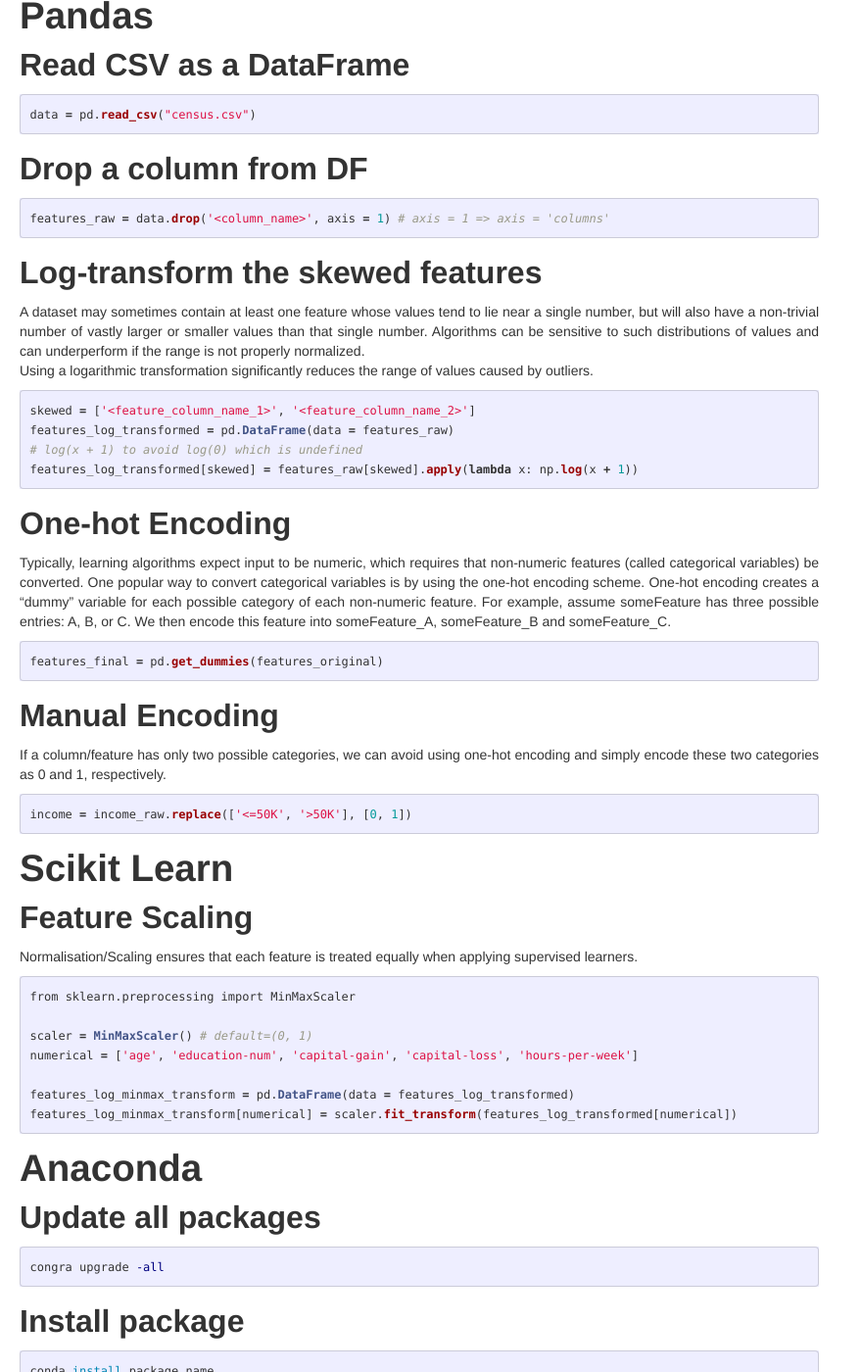
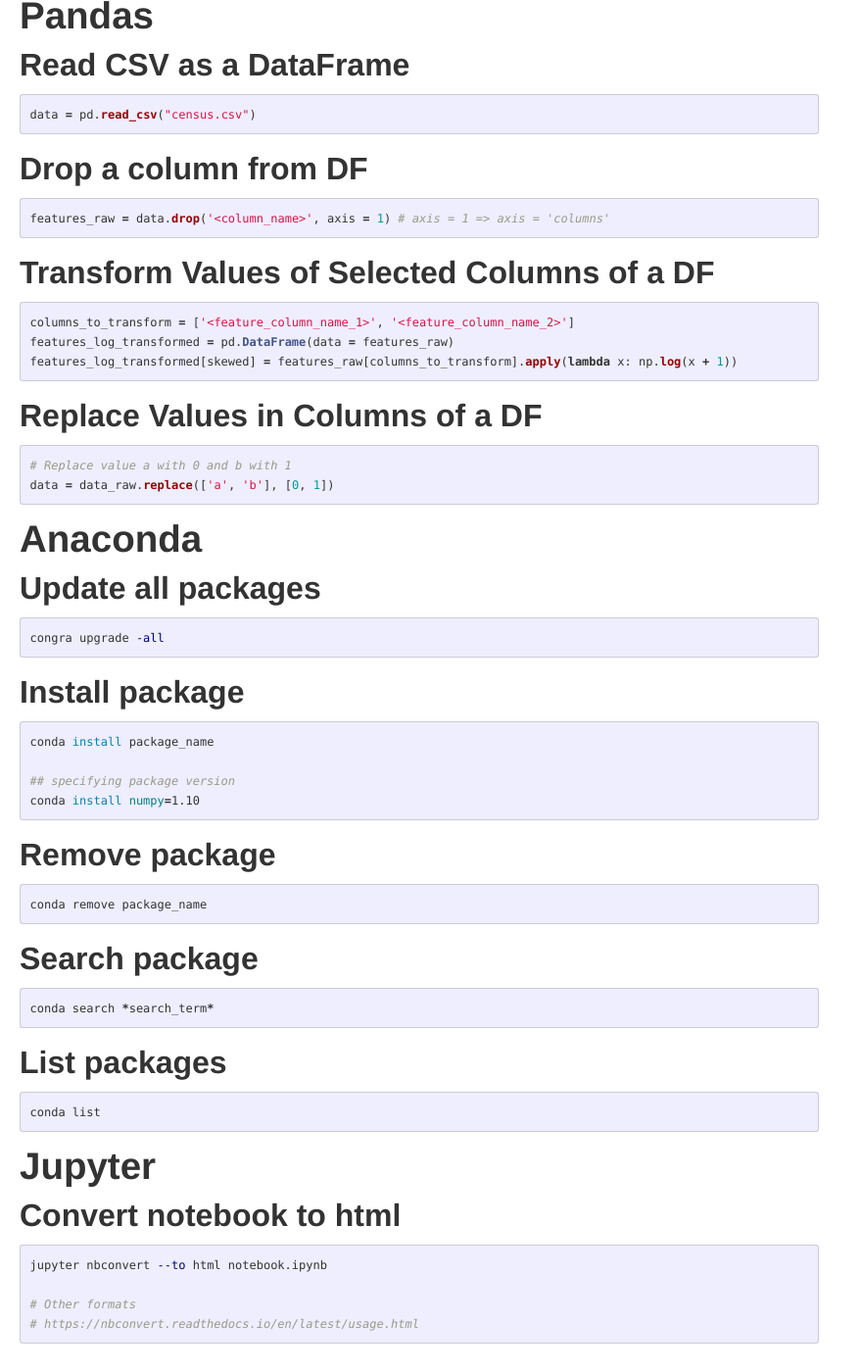
Before and after one commit to anuragkapur/anuragkapur.github.io, a Jekyll site: the page built from blog/cheat-sheets/_posts/2020-04-19-python-cheat-sheet.md, in a window 1280 px wide and 1400 px high, scrolled down 458 px. Shown: the whole window at 98% size, without its empty margins (0-879 px from the left). Built offline with Jekyll 4.4.1, drawn with Linux system fonts in a browser that asks for light colours; comment, search, counter and statistics services are not loaded.

Commit message:
Remove ML specific info and keep this cheat sheet Python specific

````diff
--- a/blog/cheat-sheets/_posts/2020-04-19-python-cheat-sheet.md
+++ b/blog/cheat-sheets/_posts/2020-04-19-python-cheat-sheet.md
@@ -37,47 +37,17 @@
 features_raw = data.drop('<column_name>', axis = 1) # axis = 1 => axis = 'columns'
 ```
 
-## Log-transform the skewed features
-A dataset may sometimes contain at least one feature whose values tend to lie near a single number, but will also have a
-non-trivial number of vastly larger or smaller values than that single number. Algorithms can be sensitive to such
-distributions of values and can underperform if the range is not properly normalized.
-Using a logarithmic transformation significantly reduces the range of values caused by outliers.
+## Transform Values of Selected Columns of a DF
 ```python
-skewed = ['<feature_column_name_1>', '<feature_column_name_2>']
+columns_to_transform = ['<feature_column_name_1>', '<feature_column_name_2>']
 features_log_transformed = pd.DataFrame(data = features_raw)
-# log(x + 1) to avoid log(0) which is undefined
-features_log_transformed[skewed] = features_raw[skewed].apply(lambda x: np.log(x + 1))
+features_log_transformed[skewed] = features_raw[columns_to_transform].apply(lambda x: np.log(x + 1))
 ```
 
-## One-hot Encoding
-Typically, learning algorithms expect input to be numeric, which requires that non-numeric features (called categorical
-variables) be converted. One popular way to convert categorical variables is by using the one-hot encoding scheme.
-One-hot encoding creates a "dummy" variable for each possible category of each non-numeric feature. For example,
-assume someFeature has three possible entries: A, B, or C. We then encode this feature into someFeature_A, someFeature_B
-and someFeature_C.
+## Replace Values in Columns of a DF
 ```python
-features_final = pd.get_dummies(features_original)
-```
-
-## Manual Encoding
-If a column/feature has only two possible categories, we can avoid using one-hot encoding and simply encode these two
-categories as 0 and 1, respectively.
-```python
-income = income_raw.replace(['<=50K', '>50K'], [0, 1])
-```
-
-# Scikit Learn
-
-## Feature Scaling
-Normalisation/Scaling ensures that each feature is treated equally when applying supervised learners.
-```python
-from sklearn.preprocessing import MinMaxScaler
-
-scaler = MinMaxScaler() # default=(0, 1)
-numerical = ['age', 'education-num', 'capital-gain', 'capital-loss', 'hours-per-week']
-
-features_log_minmax_transform = pd.DataFrame(data = features_log_transformed)
-features_log_minmax_transform[numerical] = scaler.fit_transform(features_log_transformed[numerical])
+# Replace value a with 0 and b with 1
+data = data_raw.replace(['a', 'b'], [0, 1])
 ```
 
 # Anaconda
````
